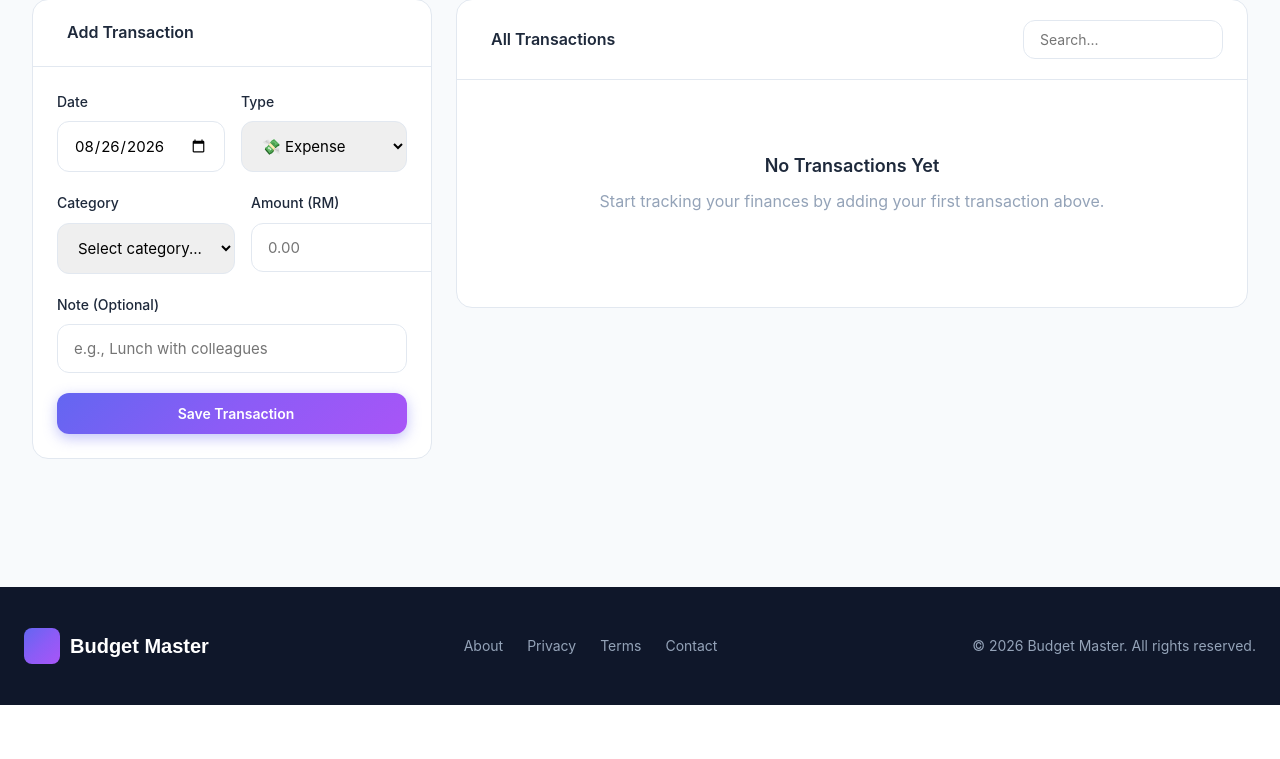
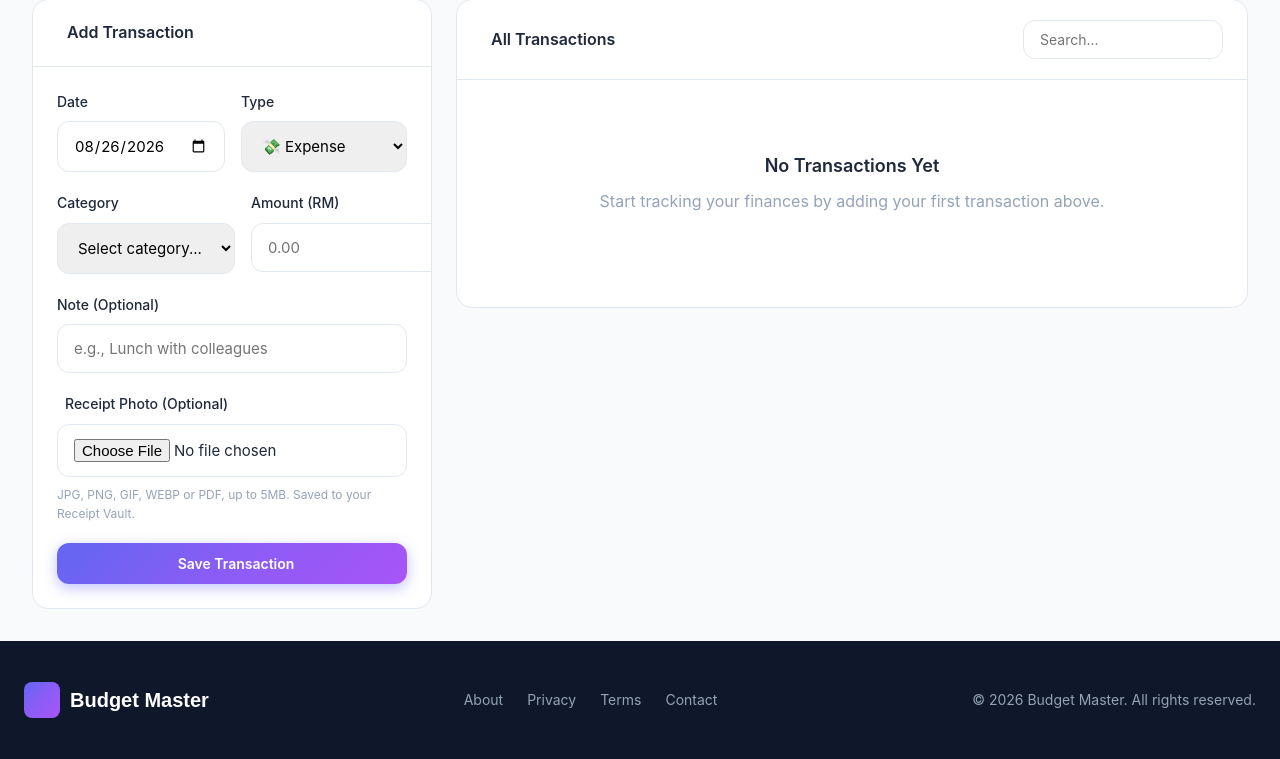
Before and after one commit to jt2911/budget-master, a Flask app: page /expenses in a window 1280 px wide. Shown: the part 213-972 px from the top of the page. Before the commit the page ends 918 px from the top, so only its background shows below. Run offline with Flask 3, Linux system fonts and the light colour scheme; the visitor is signed in with stand-in values (Sample User, id 1); data that the repository does not hold is empty.

Commit message:
Update expenses.html

```diff
--- a/templates/expenses.html
+++ b/templates/expenses.html
@@ -19,7 +19,7 @@
                     <h2><i class="fas fa-plus-circle"></i> Add Transaction</h2>
                 </div>
                 <div class="card-body">
-                    <form method="POST" action="{{ url_for('expenses') }}" class="transaction-form">
+                    <form method="POST" action="{{ url_for('expenses') }}" class="transaction-form" enctype="multipart/form-data">
                         <div class="form-row">
                             <div class="form-group">
                                 <label for="date">Date</label>
@@ -65,6 +65,16 @@
                                    placeholder="e.g., Lunch with colleagues">
                         </div>
 
+                        <div class="form-group">
+                            <label for="receipt">
+                                <i class="fas fa-camera"></i> Receipt Photo (Optional)
+                            </label>
+                            <input type="file" id="receipt" name="receipt" accept="image/*,.pdf">
+                            <small style="color: var(--text-muted); font-size: 12px;">
+                                JPG, PNG, GIF, WEBP or PDF, up to 5MB. Saved to your Receipt Vault.
+                            </small>
+                        </div>
+
                         <button type="submit" class="btn btn-primary btn-block">
                             <i class="fas fa-save"></i> Save Transaction
                         </button>
@@ -93,6 +103,7 @@
                                     <th>Note</th>
                                     <th>Type</th>
                                     <th>Amount</th>
+                                    <th>Receipt</th>
                                     <th>Actions</th>
                                 </tr>
                             </thead>
@@ -111,6 +122,18 @@
                                     </td>
                                     <td class="amount-cell {{ expense.type }}">
                                         {% if expense.type == 'income' %}+{% else %}-{% endif %}RM{{ "%.2f"|format(expense.amount) }}
+                                    </td>
+                                    <td>
+                                        {% if expense.receipt_id %}
+                                        <a href="{{ url_for('view_receipt', receipt_id=expense.receipt_id) }}" target="_blank"
+                                           class="btn-icon" title="View receipt">
+                                            <i class="fas fa-file-circle-check" style="color:#10b981;"></i>
+                                        </a>
+                                        {% else %}
+                                        <span title="No receipt attached" style="color:var(--text-muted);">
+                                            <i class="fas fa-file-circle-xmark"></i>
+                                        </span>
+                                        {% endif %}
                                     </td>
                                     <td>
                                         <!-- Edit Button -->
@@ -159,7 +182,7 @@
         <h3 style="margin:0 0 1.25rem; font-size:1.1rem;">
             <i class="fas fa-pencil-alt"></i> Edit Transaction
         </h3>
-        <form method="POST" id="editForm" action="">
+        <form method="POST" id="editForm" action="" enctype="multipart/form-data">
             <div class="form-row">
                 <div class="form-group">
                     <label for="edit_date">Date</label>
@@ -198,6 +221,13 @@
             <div class="form-group">
                 <label for="edit_note">Note (Optional)</label>
                 <input type="text" id="edit_note" name="note" placeholder="e.g., Lunch with colleagues">
+            </div>
+            <div class="form-group">
+                <label for="edit_receipt"><i class="fas fa-camera"></i> Attach/Replace Receipt (Optional)</label>
+                <input type="file" id="edit_receipt" name="receipt" accept="image/*,.pdf">
+                <small style="color: var(--text-muted); font-size: 12px;">
+                    Uploading a new file adds another receipt to this transaction's vault entry.
+                </small>
             </div>
             <div style="display:flex; gap:0.75rem; margin-top:1.25rem; justify-content:flex-end;">
                 <button type="button" class="btn btn-secondary" onclick="closeEditModal()">
```
